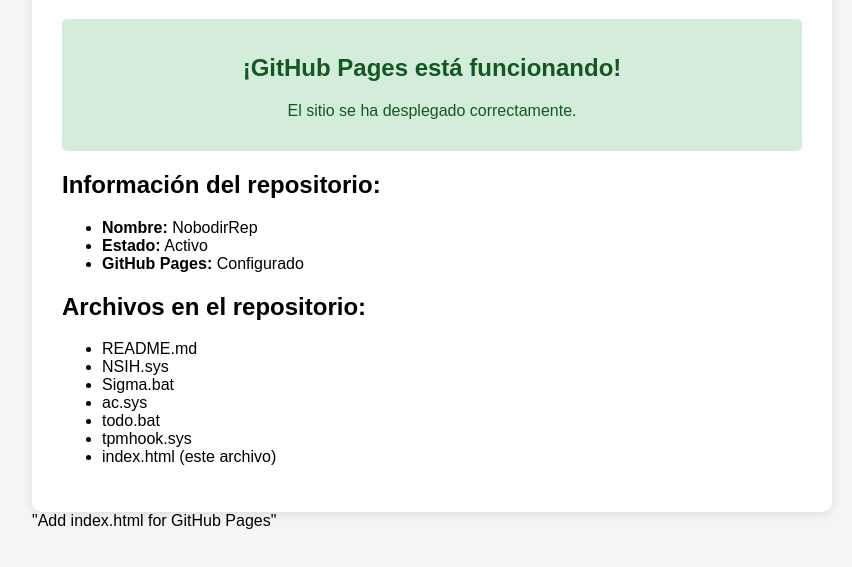
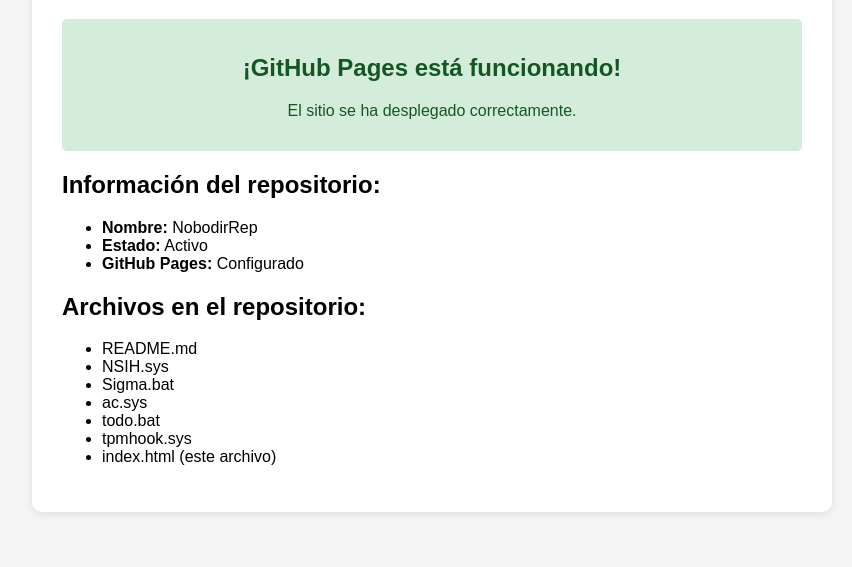
Before and after one commit to luism239/NobodirRep, a plain HTML site: page index.html in a window 1280 px wide. Shown: the part 129-696 px from the top of the page, without its empty margins (208-1060 px from the left). Drawn offline with Linux system fonts and the light colour scheme.

Commit message:
Update index.html

```diff
--- a/index.html
+++ b/index.html
@@ -61,4 +61,3 @@ html
     </div>
 </body>
 </html>
-"Add index.html for GitHub Pages"
```
